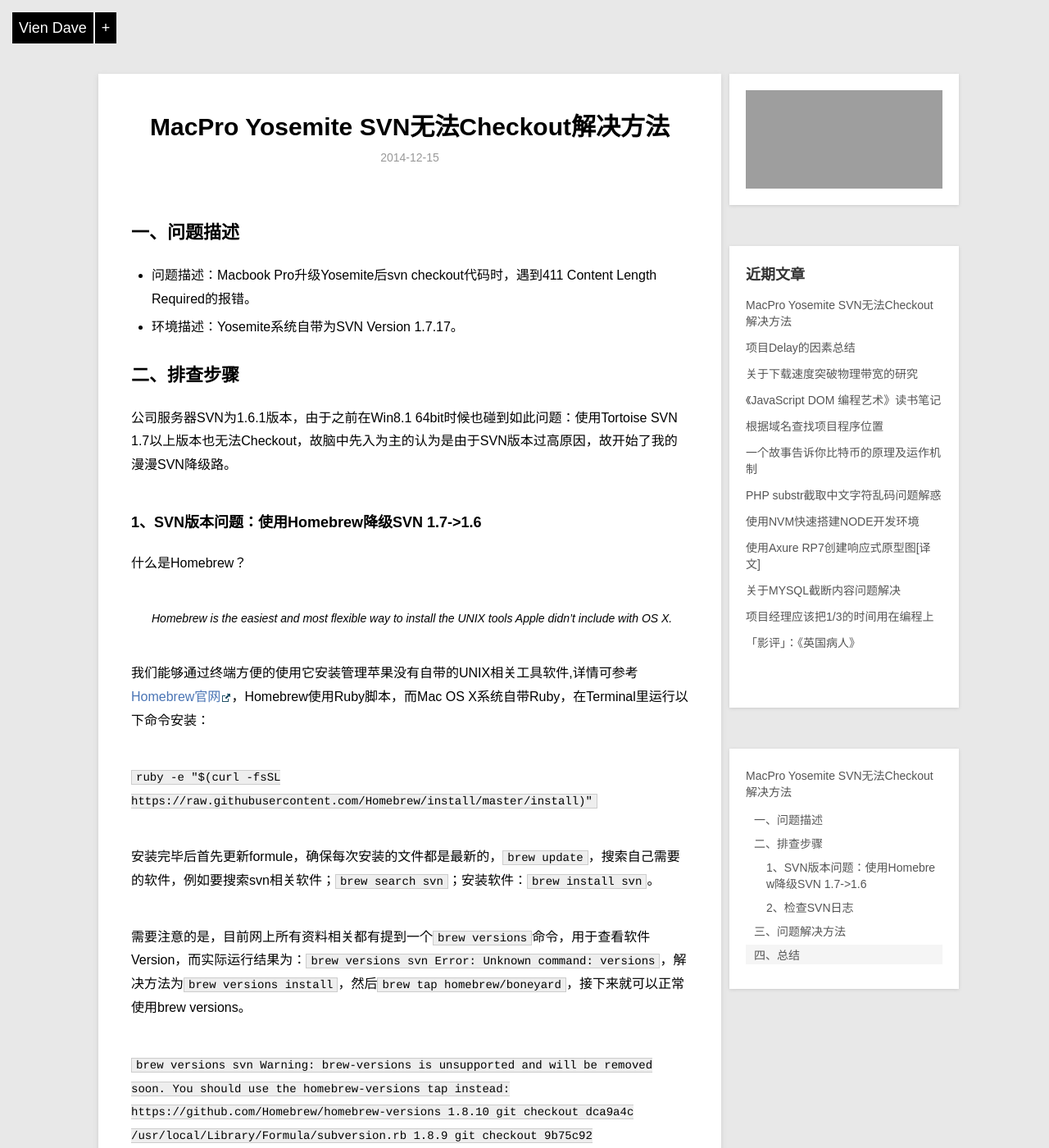
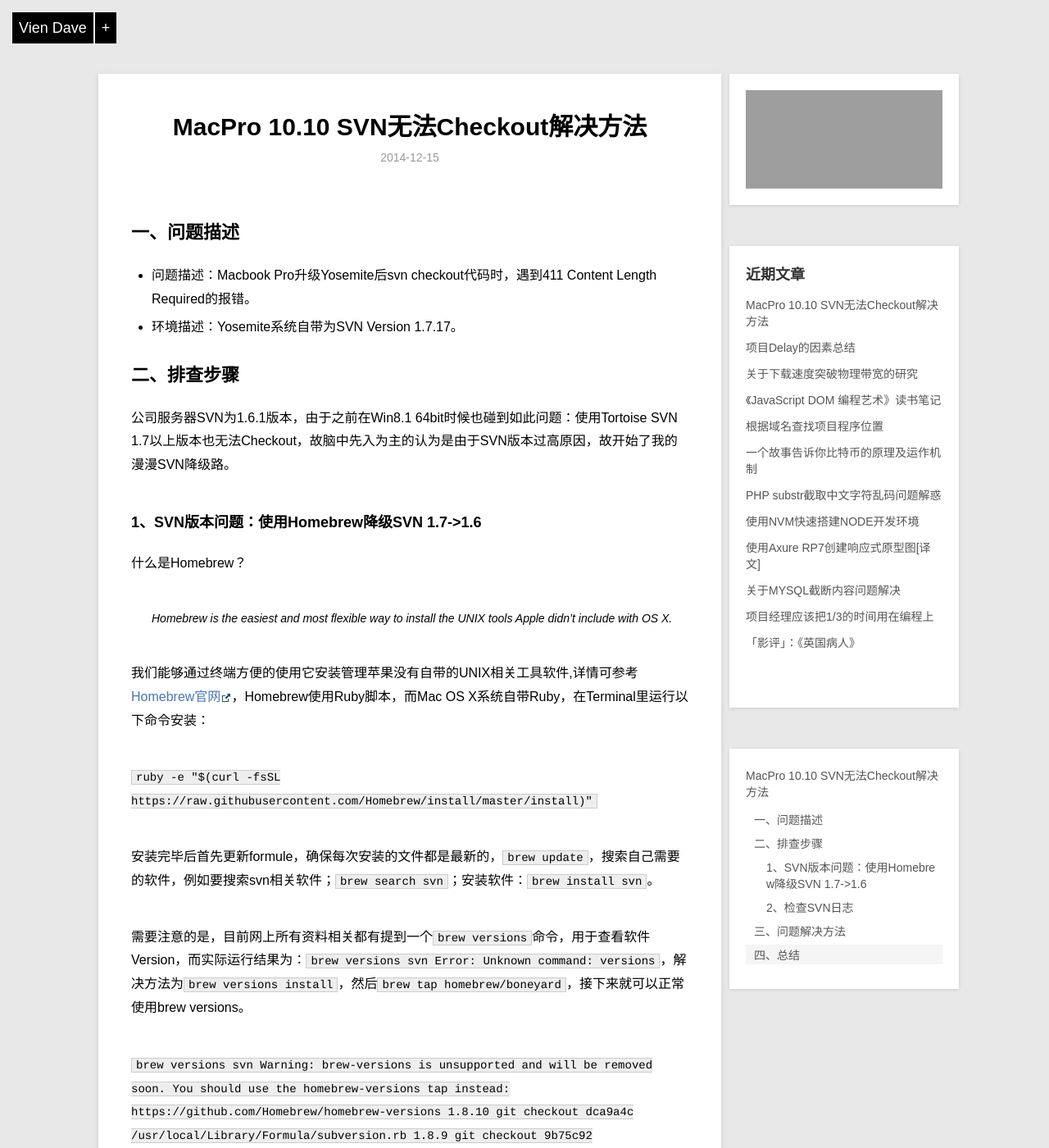
Before and after one commit to geeklive/geeklive.github.io, a Jekyll site: the page built from _posts/2014-12-15-solution-of-svn-checkout-411-error.md, in a window 1280 px wide and 1400 px high. Shown: the whole window at 82% size. Built offline with Jekyll 4.4.1, drawn with Linux system fonts in a browser that asks for light colours; Markdown is read by kramdown in place of the engine named in the settings; comment, search, counter and statistics services are not loaded; grey boxes are pictures that could not be loaded.

Commit message:
new blog:solution of svn checkout 411 error

```diff
--- a/_posts/2014-12-15-solution-of-svn-checkout-411-error.md
+++ b/_posts/2014-12-15-solution-of-svn-checkout-411-error.md
@@ -1,7 +1,7 @@
 ---
 layout: post
-title: MacPro Yosemite SVN无法Checkout解决方法
-description: Macbook Pro升级Yosemite后svn checkout代码时，遇到411 Content Length Required的报错，本文详细介绍了排查步骤已经解决方法。
+title: MacPro 10.10 SVN无法Checkout解决方法
+description: Macbook Pro升级Yosemite后svn checkout代码时，遇到411 Content Length Required的报错，本文详细介绍了排查步骤以及解决方法。
 category: blog
 ---
 
```
